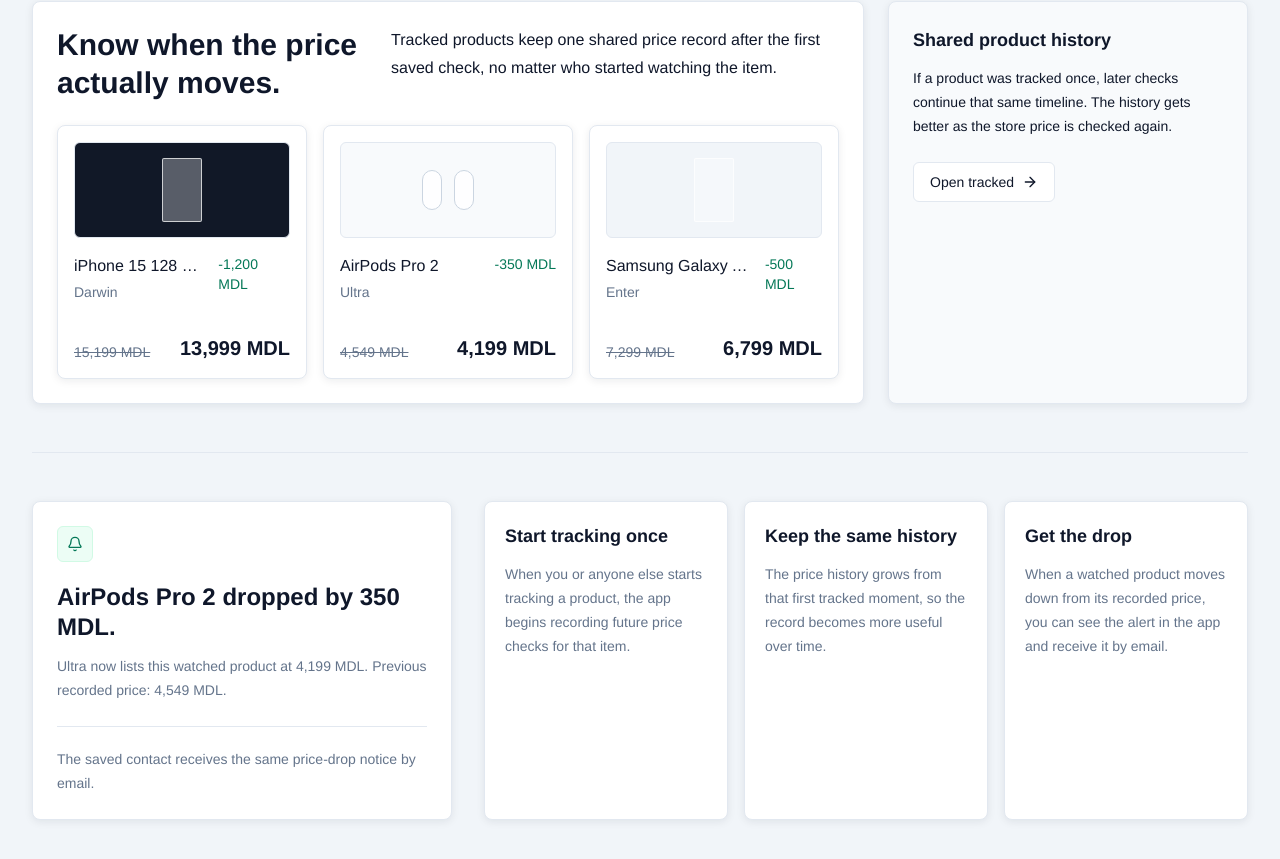
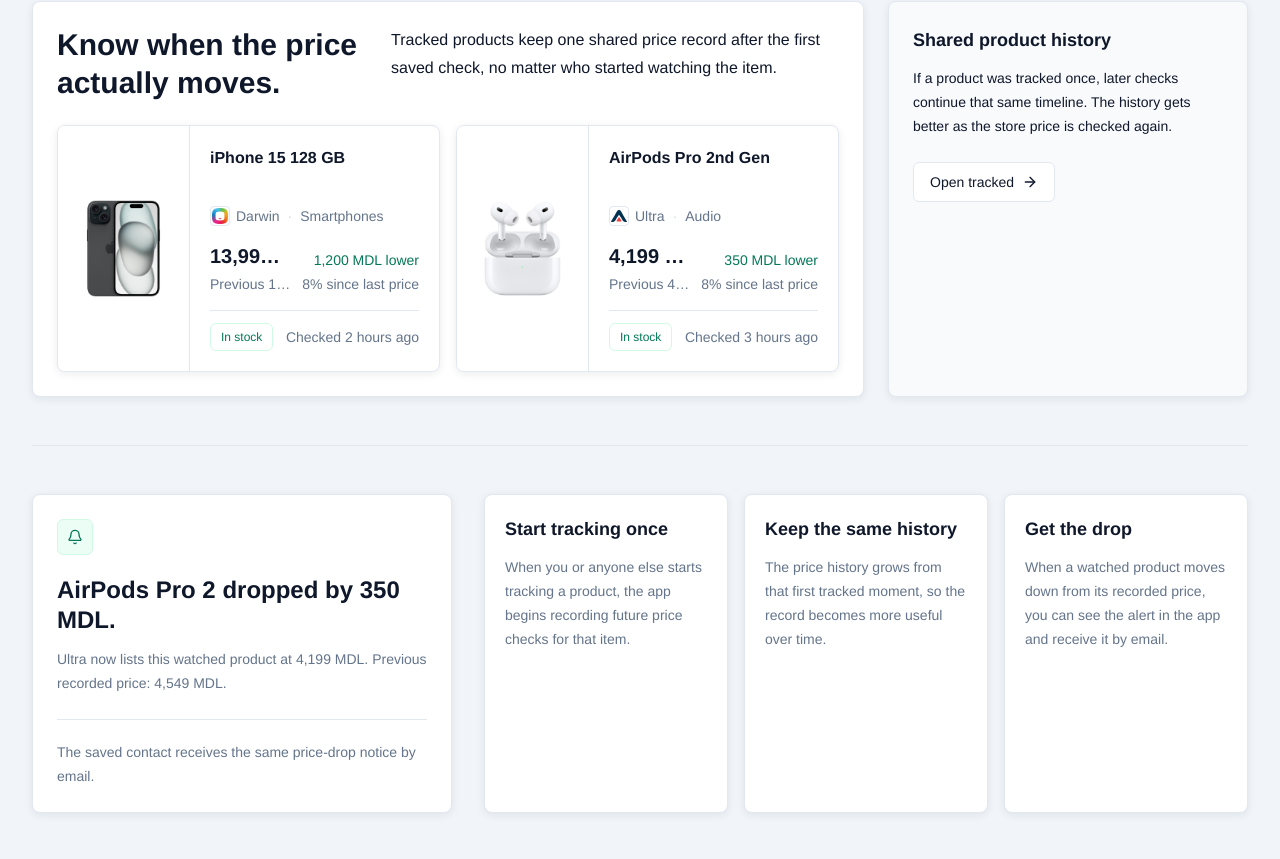
Before and after one commit to mcittkmims/moldova-price-history, a Next.js app: page /home in a window 1280 px wide. Shown: the part 1100-1959 px from the top of the page. Built offline with nearby package versions, Linux system fonts and the light colour scheme; no server answers.

Commit message:
redesign watched products preview on home page

```diff
--- a/src/components/pages/HomePage.tsx
+++ b/src/components/pages/HomePage.tsx
@@ -7,36 +7,35 @@
   Store,
 } from "lucide-react";
 import Link from "next/link";
-import { useMemo } from "react";
+import { useMemo, useState } from "react";
 import { useAuth } from "../../context/AuthContext";
 
 const watchedProducts = [
   {
     name: "iPhone 15 128 GB",
     store: "Darwin",
-    oldPrice: "15,199 MDL",
-    price: "13,999 MDL",
-    drop: "-1,200 MDL",
-    imageTone: "#111827",
-    imageType: "phone",
+    storeId: "darwin",
+    category: "Smartphones",
+    currentPrice: "13,999 MDL",
+    previousPrice: "15,199 MDL",
+    drop: "1,200 MDL",
+    dropPercent: 8,
+    availability: "In stock",
+    lastChecked: "2 hours ago",
+    imageUrl: "/preview-products/iphone-15.jpg",
   },
   {
-    name: "AirPods Pro 2",
+    name: "AirPods Pro 2nd Gen",
     store: "Ultra",
-    oldPrice: "4,549 MDL",
-    price: "4,199 MDL",
-    drop: "-350 MDL",
-    imageTone: "#f8fafc",
-    imageType: "earbuds",
-  },
-  {
-    name: "Samsung Galaxy A55",
-    store: "Enter",
-    oldPrice: "7,299 MDL",
-    price: "6,799 MDL",
-    drop: "-500 MDL",
-    imageTone: "#f1f5f9",
-    imageType: "phone",
+    storeId: "ultra",
+    category: "Audio",
+    currentPrice: "4,199 MDL",
+    previousPrice: "4,549 MDL",
+    drop: "350 MDL",
+    dropPercent: 8,
+    availability: "In stock",
+    lastChecked: "3 hours ago",
+    imageUrl: "/preview-products/airpods-pro-2.jpg",
   },
 ];
 
@@ -65,29 +64,75 @@
   },
 ];
 
-type ProductPreviewImageProps = {
-  name: string;
-  tone: string;
-  type: string;
-};
+type PreviewProduct = (typeof watchedProducts)[number];
 
-function ProductPreviewImage({ name, tone, type }: ProductPreviewImageProps) {
+function PreviewProductCard({ product }: { product: PreviewProduct }) {
+  const [imgFailed, setImgFailed] = useState(false);
+  const [faviconFailed, setFaviconFailed] = useState(false);
+  const initials = product.store.split(/[\s.]+/).filter(Boolean).map((p) => p[0]).join("").slice(0, 2).toUpperCase();
+
   return (
-    <div
-      className="grid h-24 place-items-center rounded-md border border-ink-200 dark:border-neutral-700"
-      style={{ backgroundColor: tone }}
-      role="img"
-      aria-label={`${name} product image`}
-    >
-      {type === "earbuds" ? (
-        <div className="flex items-center gap-3">
-          <div className="h-10 w-5 rounded-full border border-ink-300 bg-white/80 dark:border-neutral-500" />
-          <div className="h-10 w-5 rounded-full border border-ink-300 bg-white/80 dark:border-neutral-500" />
+    <article className="w-full min-w-0 overflow-hidden rounded-lg border border-ink-200 bg-white shadow-soft dark:border-neutral-800 dark:bg-[#171717]">
+      <div className="flex min-w-0 flex-col sm:flex-row">
+        <div className="grid shrink-0 place-items-center overflow-hidden border-b border-ink-200 bg-white aspect-[4/3] sm:aspect-auto sm:h-auto sm:min-h-[180px] sm:w-[132px] sm:border-b-0 sm:border-r dark:border-neutral-800">
+          {product.imageUrl && !imgFailed ? (
+            <img
+              src={product.imageUrl}
+              alt=""
+              loading="lazy"
+              decoding="async"
+              className="h-full w-full object-contain p-3"
+              onError={() => setImgFailed(true)}
+            />
+          ) : (
+            <div className="h-24 w-16 rounded-md border border-white/70 bg-ink-100 dark:bg-neutral-800 sm:h-20 sm:w-14" />
+          )}
         </div>
-      ) : (
-        <div className="h-16 w-10 rounded-sm border border-white/70 bg-white/30" />
-      )}
-    </div>
+
+        <div className="min-w-0 flex-1 overflow-hidden p-4 sm:p-5">
+          <div className="min-w-0 flex-1">
+            <div
+              className="min-h-[3rem] overflow-hidden break-words text-[15px] font-semibold leading-6 sm:min-h-[3.25rem] sm:text-base"
+              style={{ display: "-webkit-box", WebkitBoxOrient: "vertical", WebkitLineClamp: 2 } as React.CSSProperties}
+            >
+              {product.name}
+            </div>
+            <div className="mt-2 flex flex-wrap items-center gap-2 text-sm text-ink-500 dark:text-neutral-400">
+              <span className="inline-flex min-w-0 items-center gap-1.5">
+                <span className="grid h-5 w-5 shrink-0 place-items-center overflow-hidden rounded border border-ink-200 bg-white text-[10px] font-semibold text-ink-600 dark:border-neutral-700">
+                  {!faviconFailed ? (
+                    <img src={`/store-favicons/${product.storeId}.png`} alt="" loading="lazy" className="h-4 w-4 object-contain" onError={() => setFaviconFailed(true)} />
+                  ) : initials}
+                </span>
+                <span className="truncate">{product.store}</span>
+              </span>
+              <span className="text-ink-300 dark:text-neutral-700">·</span>
+              <span>{product.category}</span>
+            </div>
+          </div>
+
+          <div className="mt-4 grid min-w-0 grid-cols-1 gap-3 sm:grid-cols-[1fr_auto] sm:items-end">
+            <div className="min-w-0">
+              <div className="truncate text-2xl font-semibold sm:text-xl">{product.currentPrice}</div>
+              <div className="mt-1 truncate text-xs text-ink-500 sm:text-sm dark:text-neutral-400">
+                Previous {product.previousPrice}
+              </div>
+            </div>
+            <div className="min-w-0 rounded-2xl bg-ink-50 px-3 py-2 text-xs sm:bg-transparent sm:px-0 sm:py-0 sm:text-right sm:text-sm dark:bg-neutral-800/80 sm:dark:bg-transparent">
+              <div className="font-medium text-moss-700 dark:text-moss-500">{product.drop} lower</div>
+              <div className="mt-1 text-ink-500 dark:text-neutral-400">{product.dropPercent}% since last price</div>
+            </div>
+          </div>
+
+          <div className="mt-4 flex min-w-0 flex-wrap items-center justify-between gap-x-3 gap-y-2 border-t border-ink-200 pt-3 text-xs text-ink-500 sm:gap-3 sm:text-sm dark:border-neutral-800 dark:text-neutral-400">
+            <span className="inline-flex h-7 items-center rounded-md border border-moss-100 bg-white px-2.5 text-xs font-medium text-moss-700 dark:border-moss-900/60 dark:bg-[#171717] dark:text-moss-500">
+              {product.availability}
+            </span>
+            <span className="min-w-0 truncate text-right sm:text-left">Checked {product.lastChecked}</span>
+          </div>
+        </div>
+      </div>
+    </article>
   );
 }
 
@@ -222,41 +267,9 @@
               </p>
             </div>
 
-            <div className="mt-6 grid gap-4 md:grid-cols-3">
+            <div className="mt-6 grid gap-4 md:grid-cols-2">
               {watchedProducts.map((product) => (
-                <article
-                  key={product.name}
-                  className="flex min-h-44 flex-col justify-between rounded-lg border border-ink-200 bg-white p-4 shadow-soft dark:border-neutral-800 dark:bg-[#171717]"
-                >
-                  <ProductPreviewImage
-                    name={product.name}
-                    tone={product.imageTone}
-                    type={product.imageType}
-                  />
-
-                  <div className="mt-4 flex items-start justify-between gap-4">
-                    <div className="min-w-0">
-                      <div className="truncate font-medium">
-                        {product.name}
-                      </div>
-                      <div className="mt-1 text-sm text-ink-500 dark:text-neutral-400">
-                        {product.store}
-                      </div>
-                    </div>
-                    <div className="text-sm font-medium text-moss-700 dark:text-moss-500">
-                      {product.drop}
-                    </div>
-                  </div>
-
-                  <div className="mt-8 flex items-end justify-between gap-4">
-                    <div className="text-sm text-ink-500 line-through dark:text-neutral-500">
-                      {product.oldPrice}
-                    </div>
-                    <div className="text-right text-xl font-semibold">
-                      {product.price}
-                    </div>
-                  </div>
-                </article>
+                <PreviewProductCard key={product.name} product={product} />
               ))}
             </div>
           </div>
```
Also changed, not shown: public/preview-products/airpods-pro-2.jpg (added), public/preview-products/iphone-15.jpg (added).
